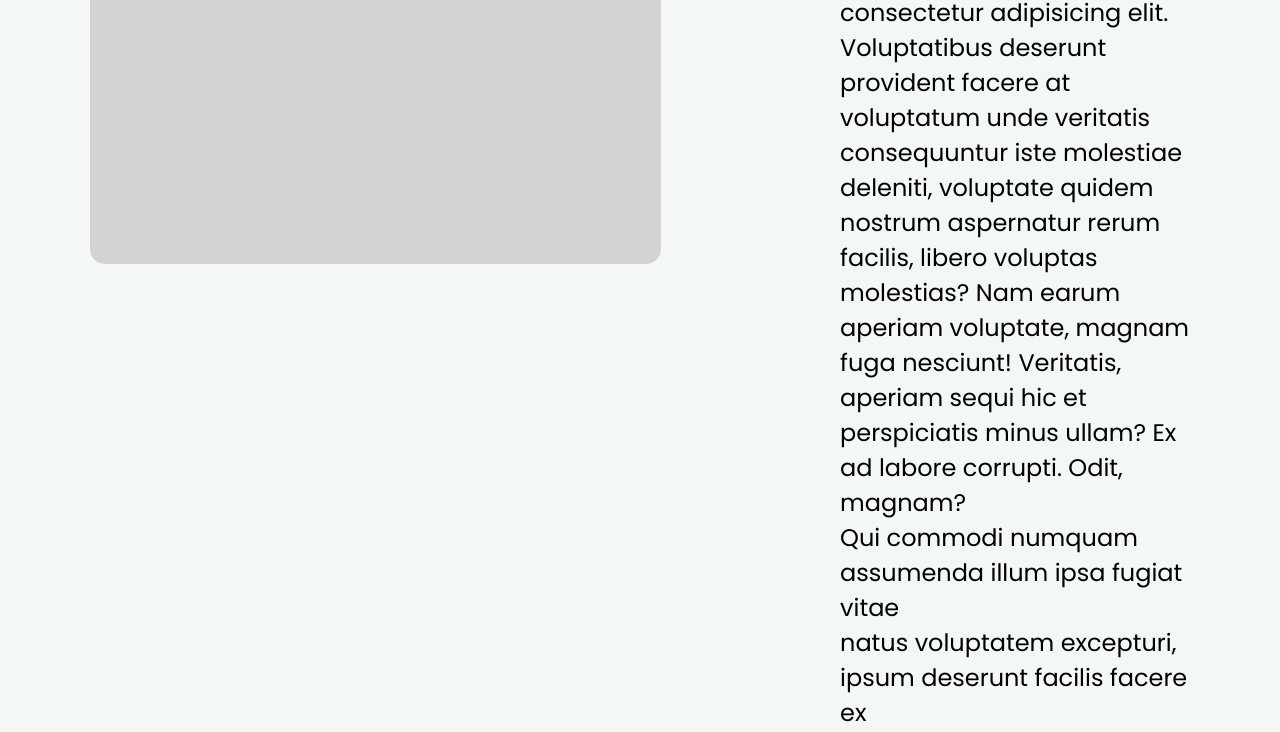
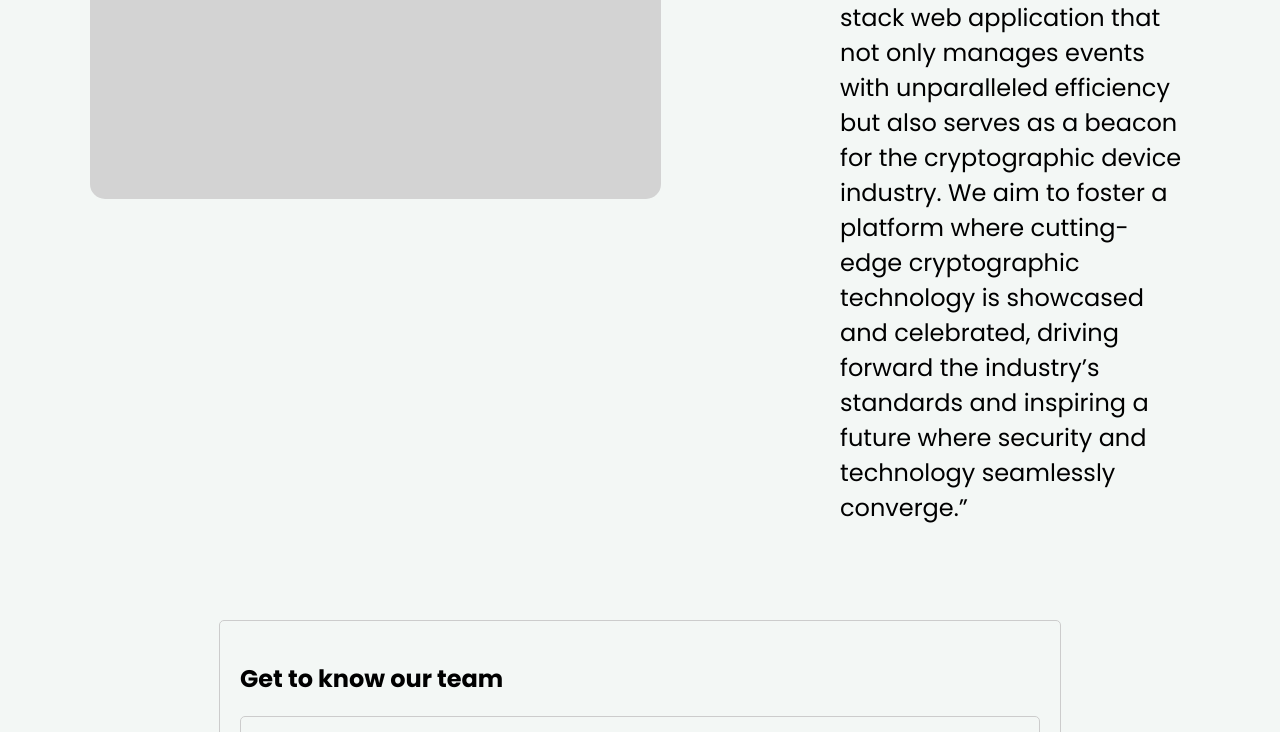
Before and after one commit to karnmodi/The_CryptoShow, a PHP site: page /View/AboutUs.php in a window 1280 px wide. Shown: the part 2443-3175 px from the top of the page. Run offline with PHP 8.4, Linux system fonts and the light colour scheme.

Commit message:
Upload mission and vision  pics

```diff
--- a/View/AboutUs.php
+++ b/View/AboutUs.php
@@ -139,30 +139,23 @@
     <Section id="Section3" class="section" >
         <div class="text3">
             <span>Our Mission</span>
-            <p> Lorem ipsum dolor sit amet consectetur adipisicing elit. Minima enim officia dolorum consectetur eveniet
-                pariatur veritatis unde sed nam non facere, rerum quia nulla, recusandae dicta dolore maiores aliquid
-                itaque vitae cupiditate quod at! Ullam deserunt dicta eos ratione quia, quasi doloribus aperiam
-                perferendis, repellendus alias fuga atque placeat incidunt! Tempore modi repellendus vero neque, illum
-                facilis rem cupiditate dolorem voluptate officia quisquam delectus nostrum non, eum itaque aut ducimus?
+            <p> The primary aim of the application is to meticulously design and systematically implement a comprehensive full-stack web application that is dedicated to the management and orchestration of an event. The particular scenario that this application is tailored for is a specialized exhibition showcasing Cryptographic Devices, where various stakeholders can interact, display, and engage with the latest advancements in cryptographic technology.
             </p>
         </div>
         <div class="picture">
+            <img src="Mission pic.png" alt="Mission picture">
         </div>
     </Section>
 
     <Section id="Section4" class="section" >
 
         <div class="Picture2">
+            <img src="VisionPic.png" alt="Vision picture">
         </div>
 
         <div class="text4" >
             <span>Our Vision</span>
-            <p>Lorem ipsum, dolor sit amet consectetur adipisicing elit. Voluptatibus deserunt provident facere at
-                voluptatum unde veritatis consequuntur iste molestiae deleniti, voluptate quidem nostrum aspernatur
-                rerum facilis, libero voluptas molestias? Nam earum aperiam voluptate, magnam fuga nesciunt!
-                Veritatis, aperiam sequi hic et perspiciatis minus ullam? Ex ad labore corrupti. Odit, magnam?<br>
-                Qui commodi numquam assumenda illum ipsa fugiat vitae<br> natus voluptatem excepturi, ipsum deserunt
-                facilis facere ex<br> aperiam atque ullam sed nesciunt.</p>
+            <p>“Our vision is to be at the forefront of technological innovation, creating a full-stack web application that not only manages events with unparalleled efficiency but also serves as a beacon for the cryptographic device industry. We aim to foster a platform where cutting-edge cryptographic technology is showcased and celebrated, driving forward the industry’s standards and inspiring a future where security and technology seamlessly converge.”</p>
         </div>
     </Section>
 
```
Also changed, not shown: Assets/Website Images/Mission pic.png (added), Assets/Website Images/VisionPic.png (added).
